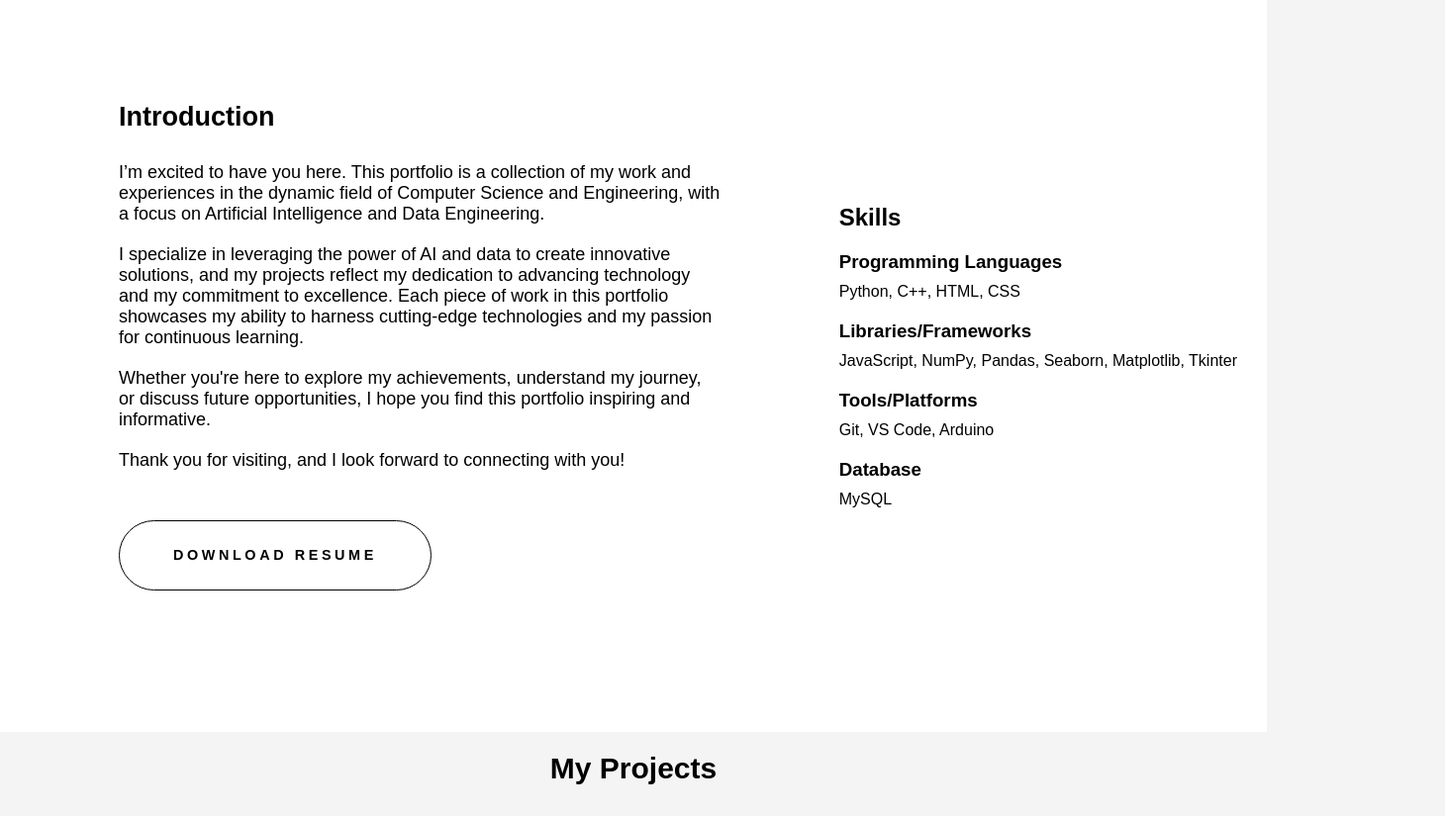
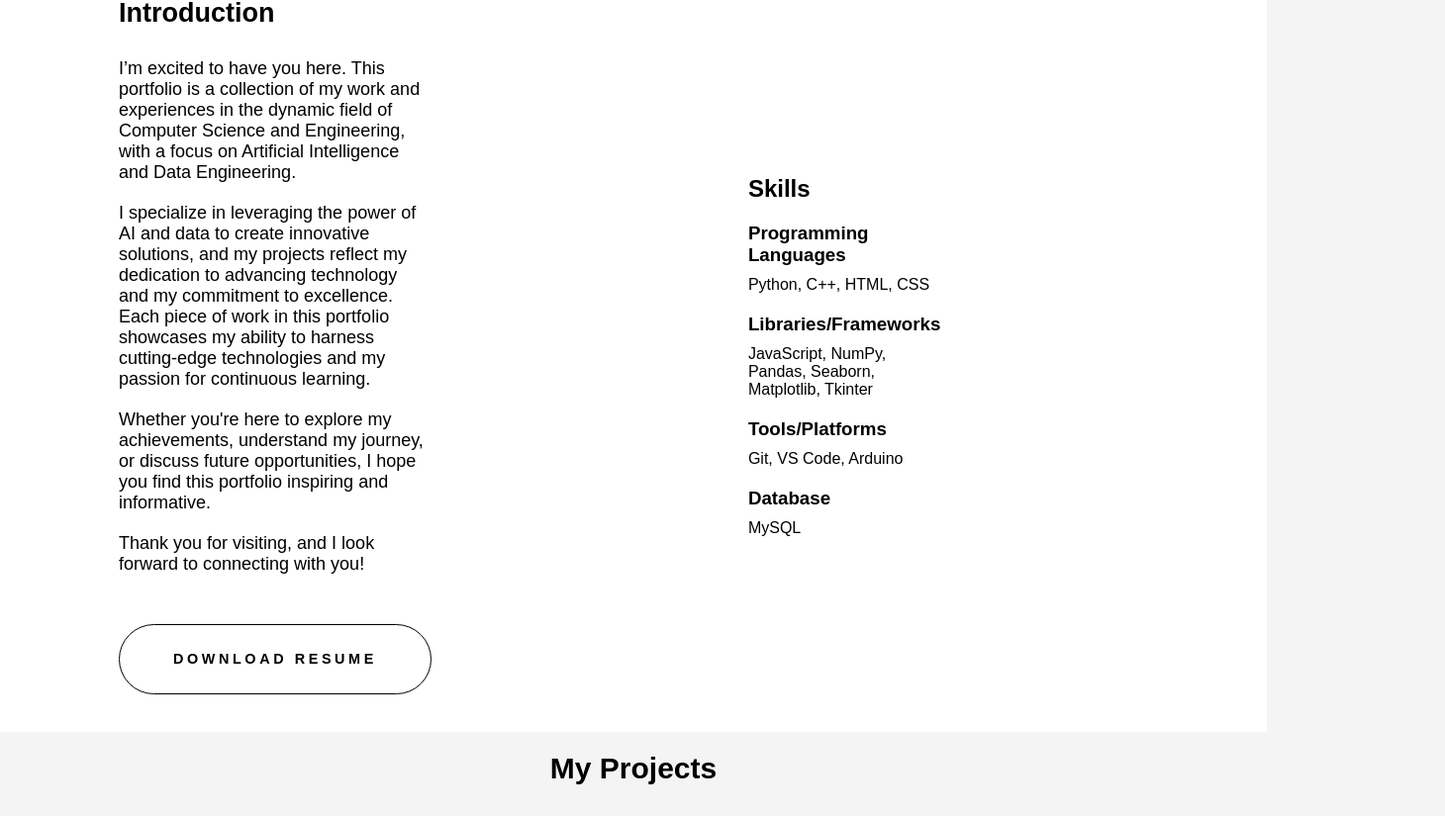
Before and after one commit to Tejeswar001/Portfolio-, a plain HTML site: page index.html in a window 1280 px wide. Shown: the part 840-1665 px from the top of the page at 99% size, 1460 px wide, since content can reach past the window. Drawn offline with Linux system fonts and the light colour scheme.

Commit message:
Update index.html

```diff
--- a/index.html
+++ b/index.html
@@ -1,13 +1,11 @@
 <!DOCTYPE html>
-
 <html>
 <head>
     <title>Portfolio</title>
     <meta charset="utf-8" />
-	<meta name="viewport" content="width=device-width, initial-scale=0.1, user-scalable=no" />
+    <meta name="viewport" content="width=device-width, initial-scale=1.0, user-scalable=no" />
     <link rel="stylesheet" href="main.css"/>
 </head>
-
 <body class="main-body">
     <nav class="navbar">
         <div class="logo"><a href="#">Portfolio!</a></div>
@@ -45,7 +43,7 @@
             <p class='pass-w'>Thank you for visiting, and I look forward to connecting with you!</p>
             <div class="learn_more"><a class="button" href="TEJESWAR's Resume-hackerresume.pdf" download>Download resume</a></div>
         </div>
-            <div class="inro-right">
+        <div class="intro-right">
             <div class="skills" id="skills">
                 <h2>Skills</h2>
                 <div class="skill-category">
```
Lines whose indentation alone changed are shown as unchanged.
